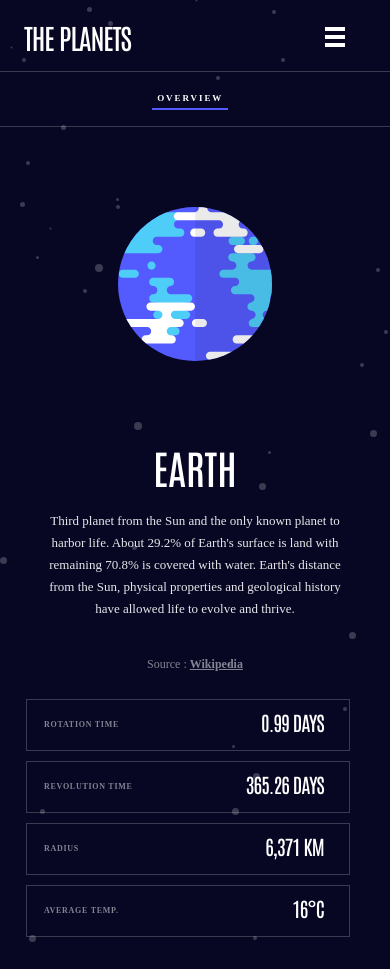
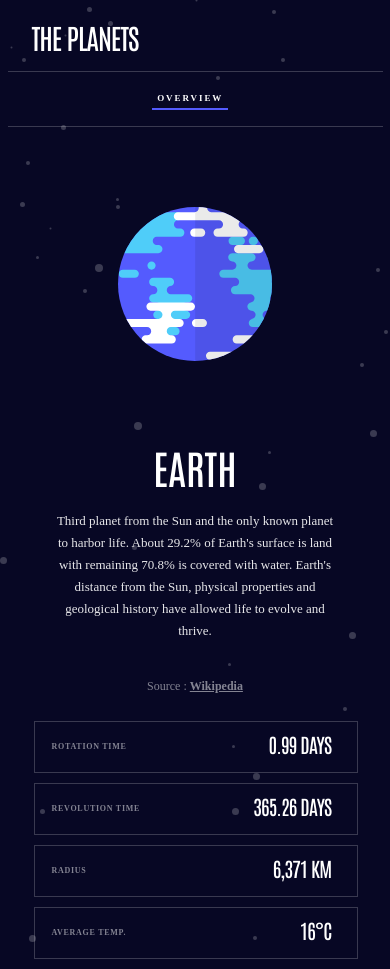
Before and after one commit to MatthewHons/Planets-ReactApp, a React (Create React App) app: page /planet-earth in a window 390 px wide. Before the commit the page ends 947 px from the top, so only its background shows below. Built offline with nearby package versions, Linux system fonts and the light colour scheme.

Commit message:
Fix the menu and mobile

```diff
--- a/public/index.html
+++ b/public/index.html
@@ -2,6 +2,7 @@
 <html lang="en">
   <head>
     <meta charset="utf-8" />
+    <meta name="viewport" content="width=device-width, initial-scale=1" />
     <link rel="icon" href="%PUBLIC_URL%/favicon.ico" />
     <link rel="preconnect" href="https://fonts.googleapis.com">
 <link rel="preconnect" href="https://fonts.gstatic.com" crossorigin>
@@ -15,7 +16,7 @@
 
     <title>React planet</title>
   </head>
-  <body>
+  <body style="max-width: 375px; max-height:700px; margin: auto ;">
     <div id="root"></div>
   </body>
 </html>
--- a/src/components/MenuNav.js
+++ b/src/components/MenuNav.js
@@ -1,7 +1,7 @@
 import React, { useState } from "react";
 import dataPlanet from "./../assets/data/db.json";
 import { Link } from "react-router-dom";
-import { slide as Menu } from "react-burger-menu";
+import { fallDown as Menu } from "react-burger-menu";
 const MenuNav = () => {
   const [isMenuOpen, handleMenu] = useState(false);
   const handleCloseMenu = () => {
--- a/src/components/Planet.js
+++ b/src/components/Planet.js
@@ -1,4 +1,4 @@
-import React, { useState } from "react";
+import React from "react";
 const Planet = ({ planet }) => {
 
   return (
--- a/src/style/index.css
+++ b/src/style/index.css
@@ -81,7 +81,7 @@ code {
   position: fixed;
   width: 20px;
   height: 20px;
-  left: 20.3rem;
+  right: 78.3rem;
   top: 1.7rem;
 }
 
```
